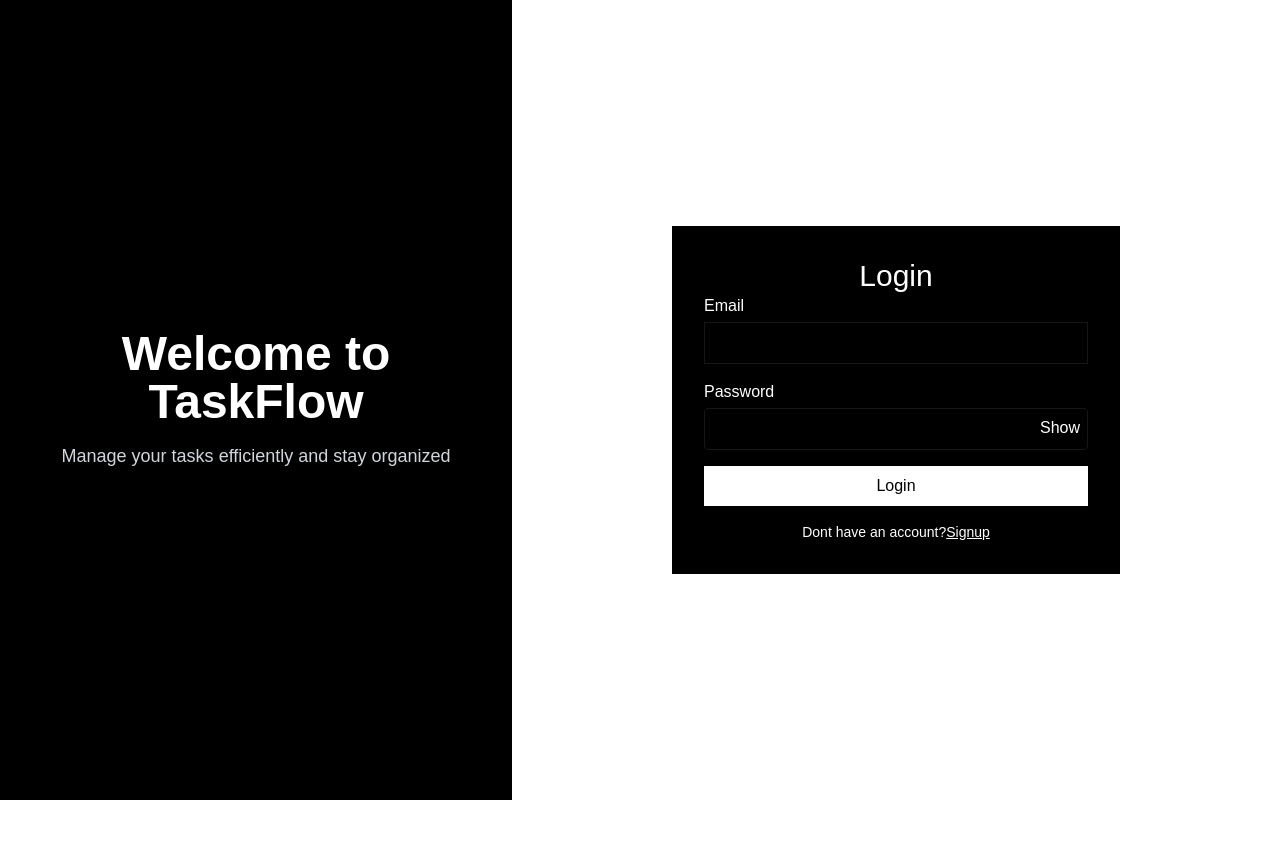
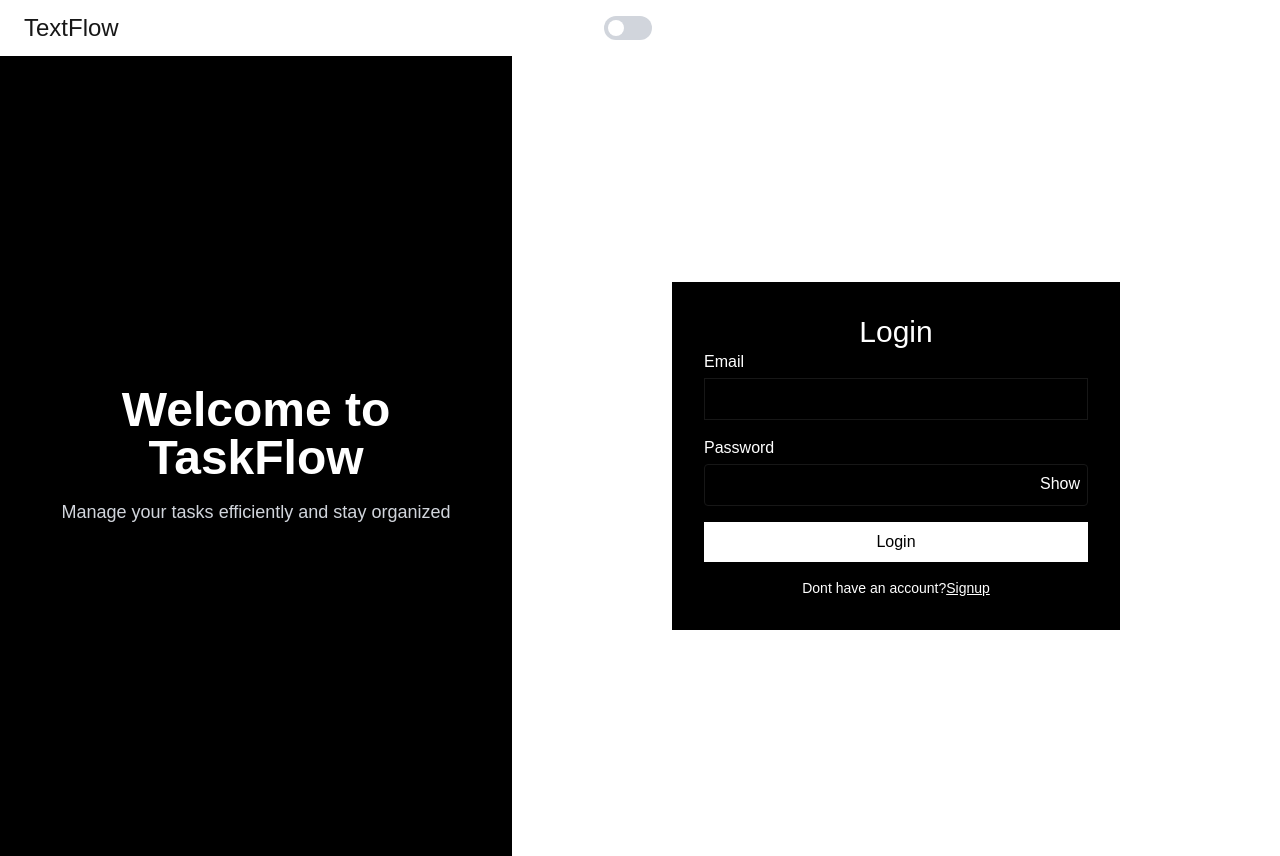
Before and after one commit to anas-ahmad1/todo-list, a Next.js app in the folder client/: page /auth/login in a window 1280 px wide. Before the commit the page ends 800 px from the top, so only its background shows below. Built offline with nearby package versions, Linux system fonts and the light colour scheme; no server answers.

Commit message:
add basic navbar

```diff
--- a/client/src/app/layout.tsx
+++ b/client/src/app/layout.tsx
@@ -2,6 +2,7 @@ import type { Metadata } from "next";
 import { Geist, Geist_Mono } from "next/font/google";
 import "./globals.css";
 import { UserProvider } from '../context/UserContext'
+import Navbar from "@/components/Navbar";
 
 const geistSans = Geist({
   variable: "--font-geist-sans",
@@ -14,8 +15,8 @@ const geistMono = Geist_Mono({
 });
 
 export const metadata: Metadata = {
-  title: "Create Next App",
-  description: "Generated by create next app",
+  title: "TaskFlow",
+  description: "Task List Management",
 };
 
 export default function RootLayout({
@@ -29,6 +30,7 @@ export default function RootLayout({
         className={`${geistSans.variable} ${geistMono.variable} antialiased`}
       >
          <UserProvider>
+          <Navbar />
           {children}
         </UserProvider>
       </body>
--- /dev/null
+++ b/client/src/components/Navbar.tsx
@@ -0,0 +1,74 @@
+"use client";
+
+import { useState, useEffect } from "react";
+import { useUser } from "@/context/UserContext";
+import { useRouter } from "next/navigation";
+import { FRONTEND_ROUTES } from "@/utils/routes";
+
+const Navbar = () => {
+  const { user, setUser } = useUser();
+  const router = useRouter();
+  const [theme, setTheme] = useState<"light" | "dark">("light");
+  const [menuOpen, setMenuOpen] = useState(false);
+
+  useEffect(() => {
+    const savedTheme = localStorage.getItem("theme") as "light" | "dark";
+    if (savedTheme) {
+      setTheme(savedTheme);
+    }
+  }, []);
+
+  const toggleTheme = () => {
+    const newTheme = theme === "light" ? "dark" : "light";
+    setTheme(newTheme);
+    localStorage.setItem("theme", newTheme);
+  };
+
+  const handleLogout = () => {
+    localStorage.removeItem("token");
+    setUser(null);
+    router.push(FRONTEND_ROUTES.AUTH.LOGIN);
+  };
+
+  return (
+    <nav className="w-full px-6 py-3 flex items-center justify-between">
+      <div className="text-2xl">TextFlow</div>
+
+      <div className="flex">
+        <button
+          onClick={toggleTheme}
+          className={`w-12 h-6 flex items-center rounded-full p-1 ${
+            theme === "dark" ? "bg-gray-800" : "bg-gray-300"
+          }`}
+        >
+          <div
+            className={`w-4 h-4 rounded-full bg-white transform transition-transform ${
+              theme === "dark" ? "translate-x-6" : "translate-x-0"
+            }`}
+          />
+        </button>
+      </div>
+
+      <div
+        className="relative group"
+        onClick={() => setMenuOpen((prev) => !prev)}
+      >
+        <button className="font-medium text-white">
+          Welcome, {user?.name || "Guest"}
+        </button>
+        {menuOpen && user && (
+          <div className="absolute right-0 mt-2 bg-white border rounded shadow-md z-50">
+            <button
+              onClick={handleLogout}
+              className="block w-full px-4 py-2 text-left text-gray-700 hover:bg-gray-100"
+            >
+              Log out
+            </button>
+          </div>
+        )}
+      </div>
+    </nav>
+  );
+};
+
+export default Navbar;
```
